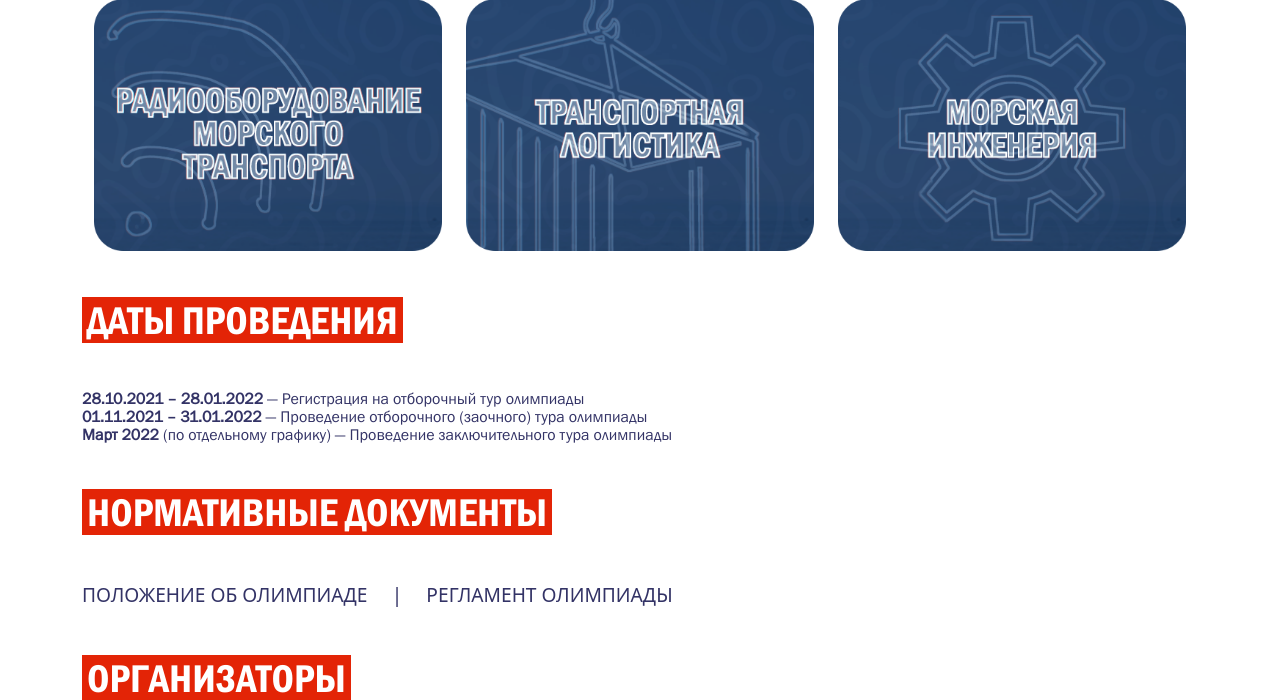
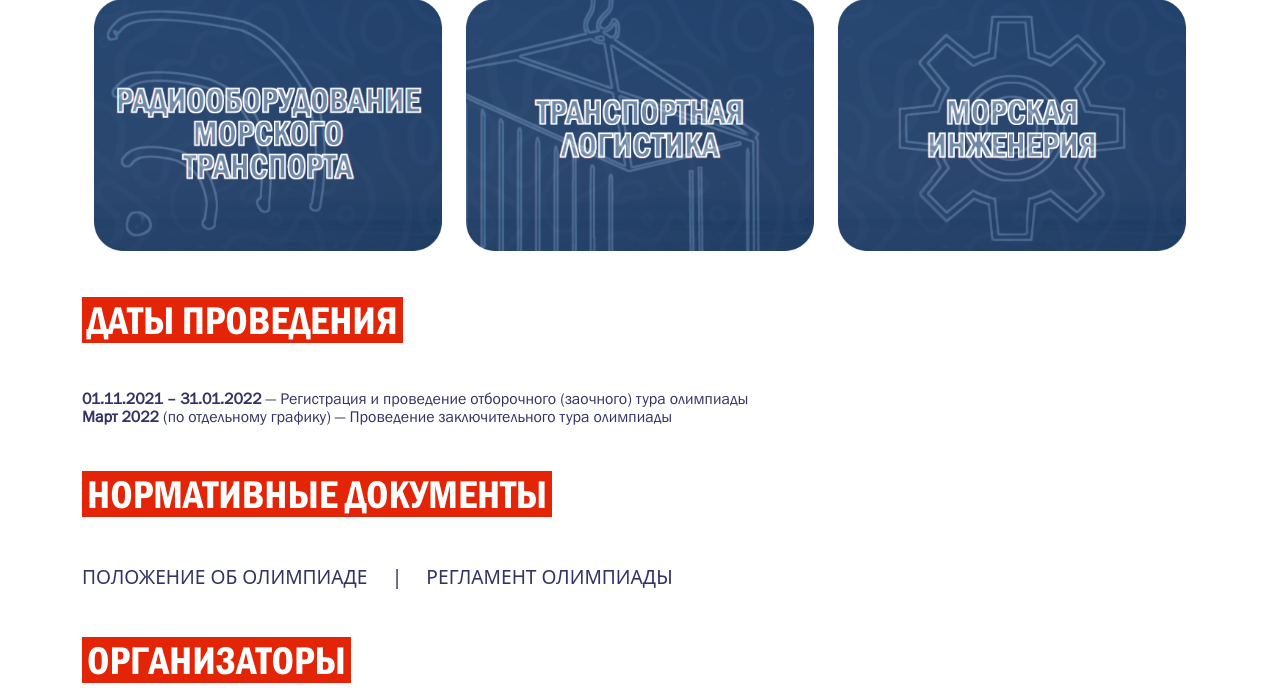
Before and after one commit to UbahWin/Olimpiada_Gumrf, a Flask app: page / in a window 1280 px wide. Shown: the part 1137-1837 px from the top of the page. Run offline with Flask 2, Linux system fonts and the light colour scheme; parts of the project's set-up code (start-up, migrations or seed data) failed here and were passed over; some web fonts are replaced.

Commit message:
Add documents

```diff
--- a/app/templates/about.html
+++ b/app/templates/about.html
@@ -32,16 +32,16 @@
 
         <h1><span class="title">Даты проведения</span> </h1>
 
-            <p style="text-indent: 0%;"> <b>28.10.2021 – 28.01.2022</b> — Регистрация на отборочный тур олимпиады <br/>
-            <b>01.11.2021 – 31.01.2022</b> — Проведение отборочного (заочного) тура олимпиады <br/>
+            <p style="text-indent: 0%;">
+            <b>01.11.2021 – 31.01.2022</b> — Регистрация и проведение отборочного (заочного) тура олимпиады <br/>
             <b>Март 2022</b> (по отдельному графику) — Проведение заключительного тура олимпиады </p>
 
 
         <h1><span class="title" >Нормативные документы</span> </h1>
 
-          <a href="https://docs.google.com/document/d/1MIMIR6AxbnMJTlHNXloL2uewAwC70pRu/edit?usp=sharing&ouid=115484279120075721943&rtpof=true&sd=true" style="color: #333366; font-size: 120%"> Положение об олимпиаде</a>
+          <a href="/static/documents/Положение.pdf" style="color: #333366; font-size: 120%"> Положение об олимпиаде</a>
           <a style="color: #333366; font-size: 120%">&nbsp;&nbsp;&nbsp;&nbsp;|&nbsp;&nbsp;&nbsp;&nbsp;</a>
-          <a href="https://docs.google.com/document/d/1XfqGDOzecIbiHHMrKelSyhRmvyqdP2zh/edit?usp=sharing&ouid=115484279120075721943&rtpof=true&sd=true" style="color: #333366; font-size: 120%"> Регламент олимпиады</a>
+          <a href="/static/documents/Регламент.pdf" style="color: #333366; font-size: 120%"> Регламент олимпиады</a>
 
 
         <h1><span class="title">Организаторы</span> </h1>
```
Also changed, not shown: 2 other files.
